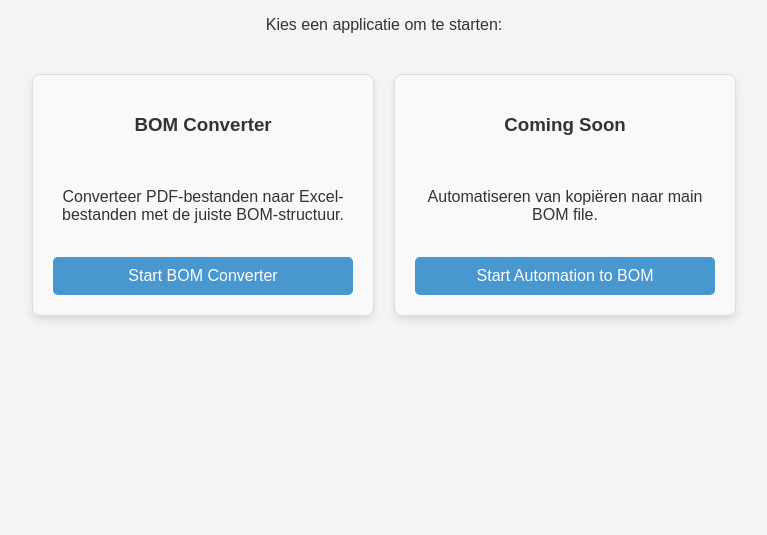
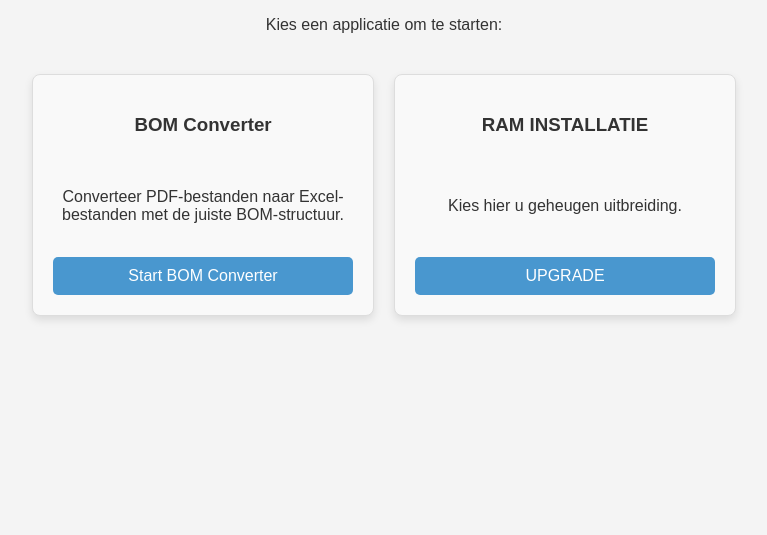
Before and after one commit to VolvoAP/BOMConverter, a Flask app: page /home in a window 1280 px wide. Shown: the part 164-699 px from the top of the page, without its empty margins (256-1023 px from the left). Run offline with Flask 3, Linux system fonts and the light colour scheme; the visitor is signed in with stand-in values (Sample User, id 1).

Commit message:
Update home.html

```diff
--- a/templates/home.html
+++ b/templates/home.html
@@ -19,9 +19,9 @@
 
         <!-- Tweede knop: Automation to BOM -->
         <div class="app-card">
-            <h3>Coming Soon</h3>
-            <p>Automatiseren van kopiëren naar main BOM file.</p>
-            <a href="/autobom" class="app-button">Start Automation to BOM</a>
+            <h3>RAM INSTALLATIE</h3>
+            <p>Kies hier u geheugen uitbreiding.</p>
+            <a href="/autobom" class="app-button">UPGRADE</a>
         </div>
     </div>
 </div>
```
